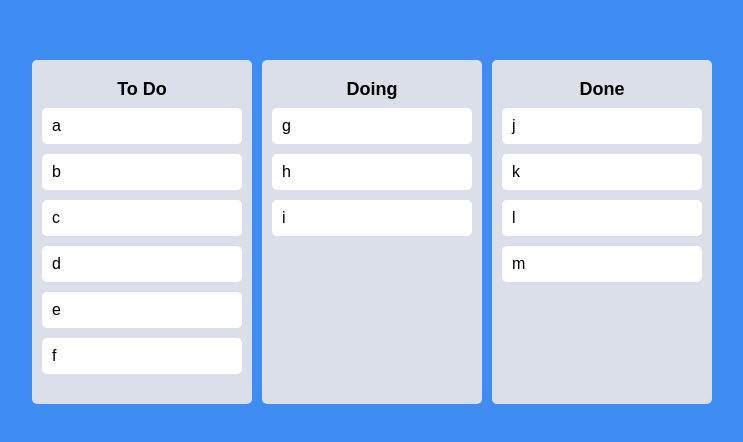
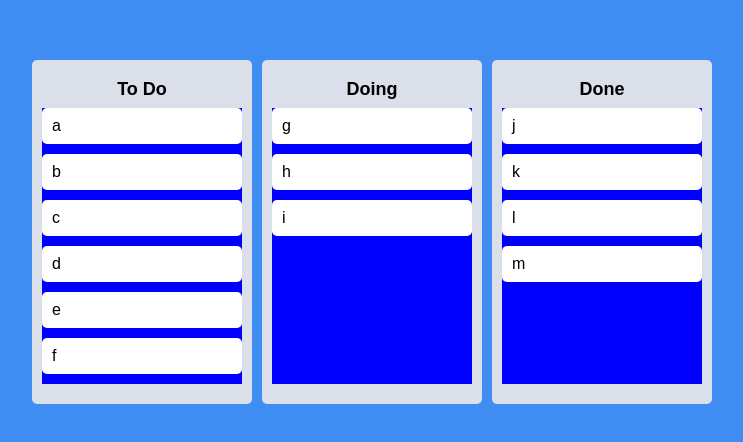
Before and after one commit to seonhop/trello-clone, a React (Create React App) app: page / in a window 1280 px wide. Shown: the part 168-610 px from the top of the page, without its empty margins (268-1011 px from the left). Built offline with nearby package versions, Linux system fonts and the light colour scheme.

Commit message:
Update DroppableBoard.tsx
snapshot arg => gives you useful info like isDraggingOver of draggingFromThisWith

```diff
--- a/src/Components/DroppableBoard.tsx
+++ b/src/Components/DroppableBoard.tsx
@@ -7,6 +7,8 @@
 	background-color: ${(props) => props.theme.boardColor};
 	border-radius: 5px;
 	min-height: 200px;
+	display: flex;
+	flex-direction: column;
 `;
 
 const Title = styled.h2`
@@ -14,6 +16,18 @@
 	font-weight: 600;
 	margin-bottom: 10px;
 	font-size: 18px;
+`;
+
+interface IAreaProps {
+	isDraggingOver: boolean;
+	isDraggingFromThis: boolean;
+}
+
+const Area = styled.div<IAreaProps>`
+	background-color: ${(props) =>
+		props.isDraggingOver ? "pink" : props.isDraggingFromThis ? "red" : "blue"};
+	flex-grow: 1;
+	transition: background-color 0.3s ease-in-out;
 `;
 
 interface IDroppableBoardProps {
@@ -26,13 +40,18 @@
 		<Board>
 			<Title>{boardId}</Title>
 			<Droppable droppableId={boardId}>
-				{(magic) => (
-					<div ref={magic.innerRef} {...magic.droppableProps}>
+				{(provided, snapshot) => (
+					<Area
+						isDraggingOver={snapshot.isDraggingOver}
+						isDraggingFromThis={Boolean(snapshot.draggingFromThisWith)}
+						ref={provided.innerRef}
+						{...provided.droppableProps}
+					>
 						{toDos.map((toDo, index) => (
 							<DraggableCard key={toDo} index={index} toDo={toDo} />
 						))}
-						{magic.placeholder}
-					</div>
+						{provided.placeholder}
+					</Area>
 				)}
 			</Droppable>
 		</Board>
```
